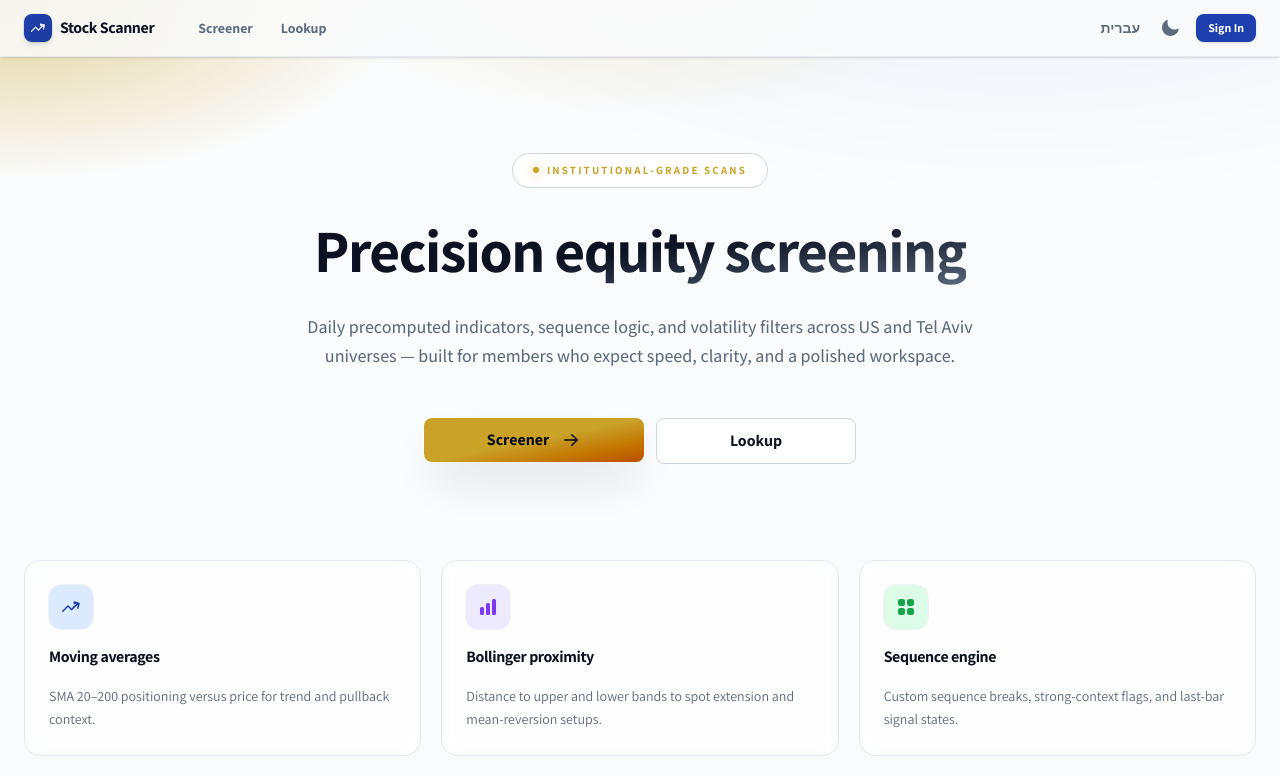
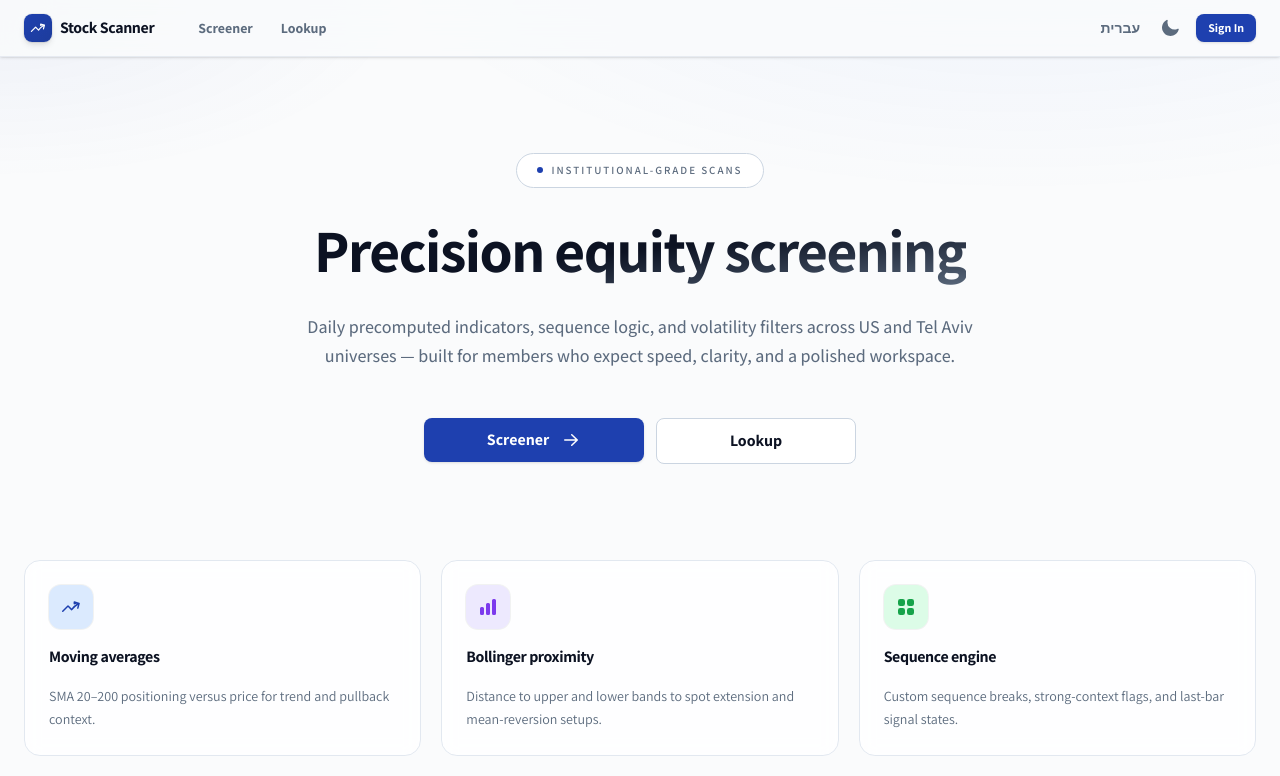
Before and after one commit to kfirAdler/stock-scanner, a Next.js app in the folder web/: page /en in a window 1280 px wide. Shown: the top 776 px of the page. Built offline with nearby package versions, Linux system fonts and the light colour scheme; no server answers.

Commit message:
initial code

```diff
--- a/web/src/app/[locale]/settings/page.tsx
+++ b/web/src/app/[locale]/settings/page.tsx
@@ -76,7 +76,7 @@ export default function SettingsPage() {
           <>
             <p className="text-sm font-bold text-text">
               {t("membershipPlanLabel")}:{" "}
-              <span className={entitlement.tier === "pro" ? "text-premium" : ""}>
+              <span className={entitlement.tier === "pro" ? "text-primary" : ""}>
                 {planLabel}
               </span>
             </p>
--- a/web/src/app/globals.css
+++ b/web/src/app/globals.css
@@ -4,8 +4,9 @@
   --color-primary: #1e40af;
   --color-primary-hover: #1d3c9c;
   --color-primary-soft: #dbeafe;
-  --color-premium: #c9a227;
-  --color-premium-glow: rgba(201, 162, 39, 0.45);
+  /* Muted accent for labels (slate); CTAs use primary */
+  --color-premium: #475569;
+  --color-premium-glow: rgba(30, 64, 175, 0.055);
   --color-surface: #fafbfc;
   --color-surface-alt: #f1f5f9;
   --color-surface-raised: #ffffff;
@@ -27,16 +28,16 @@
 
   --font-sans: var(--font-assistant);
 
-  --shadow-premium: 0 22px 45px -12px rgba(15, 23, 42, 0.18);
-  --shadow-inner-premium: inset 0 1px 0 rgba(255, 255, 255, 0.55);
+  --shadow-premium: 0 16px 40px -14px rgba(15, 23, 42, 0.1);
+  --shadow-inner-premium: inset 0 1px 0 rgba(255, 255, 255, 0.65);
 }
 
 .dark {
   --color-primary: #60a5fa;
   --color-primary-hover: #93bbfd;
   --color-primary-soft: #1e3a5f;
-  --color-premium: #e3c76a;
-  --color-premium-glow: rgba(227, 199, 106, 0.28);
+  --color-premium: #94a3b8;
+  --color-premium-glow: rgba(96, 165, 250, 0.06);
   --color-surface: #070b14;
   --color-surface-alt: #0f172a;
   --color-surface-raised: #111c2e;
@@ -56,8 +57,8 @@
   --color-chart-up: #4ade80;
   --color-chart-down: #f87171;
 
-  --shadow-premium: 0 24px 55px -14px rgba(0, 0, 0, 0.55);
-  --shadow-inner-premium: inset 0 1px 0 rgba(255, 255, 255, 0.06);
+  --shadow-premium: 0 20px 50px -18px rgba(0, 0, 0, 0.45);
+  --shadow-inner-premium: inset 0 1px 0 rgba(255, 255, 255, 0.05);
 }
 
 html {
--- a/web/src/components/billing/PremiumGate.tsx
+++ b/web/src/components/billing/PremiumGate.tsx
@@ -10,16 +10,16 @@ export function PremiumGate({ kind }: { kind: GateKind }) {
   const t = useTranslations("premium");
 
   return (
-    <div className="relative overflow-hidden rounded-3xl border border-border-strong bg-surface-raised shadow-premium">
+    <div className="relative overflow-hidden rounded-3xl border border-border-strong bg-surface-raised shadow-lg ring-1 ring-black/[0.03] dark:ring-white/[0.06]">
       <div
-        className="pointer-events-none absolute inset-0 opacity-[0.35] dark:opacity-25"
+        className="pointer-events-none absolute inset-0 opacity-50 dark:opacity-40"
         style={{
           background:
-            "radial-gradient(900px 400px at 10% -20%, var(--color-premium-glow), transparent 55%), radial-gradient(600px 300px at 100% 0%, var(--color-primary-soft), transparent 50%)",
+            "radial-gradient(720px 320px at 50% -30%, var(--color-primary-soft), transparent 58%)",
         }}
       />
       <div className="relative px-6 py-10 sm:px-10 sm:py-12 text-center space-y-5 max-w-lg mx-auto">
-        <div className="inline-flex h-14 w-14 items-center justify-center rounded-2xl border border-border-strong bg-surface-alt text-premium shadow-inner-premium">
+        <div className="inline-flex h-14 w-14 items-center justify-center rounded-2xl border border-border-strong bg-surface-alt text-primary">
           <svg xmlns="http://www.w3.org/2000/svg" viewBox="0 0 24 24" fill="currentColor" className="w-7 h-7" aria-hidden>
             <path fillRule="evenodd" d="M12 1.5a5.25 5.25 0 00-5.25 5.25v3a3 3 0 00-3 3v6.75a3 3 0 003 3h10.5a3 3 0 003-3v-6.75a3 3 0 00-3-3v-3A5.25 5.25 0 0012 1.5zm3.75 8.25v-3a3.75 3.75 0 10-7.5 0v3h7.5z" clipRule="evenodd" />
           </svg>
@@ -33,14 +33,14 @@ export function PremiumGate({ kind }: { kind: GateKind }) {
         <div className="flex flex-col sm:flex-row gap-3 justify-center pt-2">
           {kind === "login" ? (
             <Link href="/auth/login">
-              <Button variant="lux" size="lg" className="w-full sm:w-auto min-w-[200px]">
+              <Button variant="primary" size="lg" className="w-full sm:w-auto min-w-[200px]">
                 {t("signIn")}
               </Button>
             </Link>
           ) : (
             <>
               <Link href="/settings">
-                <Button variant="lux" size="lg" className="w-full sm:w-auto min-w-[200px]">
+                <Button variant="primary" size="lg" className="w-full sm:w-auto min-w-[200px]">
                   {t("viewAccount")}
                 </Button>
               </Link>
--- a/web/src/components/layout/Header.tsx
+++ b/web/src/components/layout/Header.tsx
@@ -79,7 +79,7 @@ export function Header() {
               {t("common.appName")}
             </span>
             {showMemberBadge && (
-              <span className="hidden sm:inline-flex items-center rounded-full border border-premium/40 bg-gradient-to-r from-premium/15 to-amber-500/10 px-2.5 py-0.5 text-[10px] font-bold uppercase tracking-wider text-premium">
+              <span className="hidden sm:inline-flex items-center rounded-full border border-primary/25 bg-primary-soft px-2.5 py-0.5 text-[10px] font-bold uppercase tracking-wider text-primary">
                 {t("premium.headerBadge")}
               </span>
             )}
--- a/web/src/components/marketing/HomePageClient.tsx
+++ b/web/src/components/marketing/HomePageClient.tsx
@@ -22,15 +22,15 @@ export function HomePageClient() {
     <div className="mx-auto max-w-7xl px-4 sm:px-6">
       <div className="relative py-16 sm:py-24 text-center space-y-8">
         <div
-          className="pointer-events-none absolute inset-x-0 -top-24 h-72 opacity-40 dark:opacity-30"
+          className="pointer-events-none absolute inset-x-0 -top-24 h-72 opacity-50 dark:opacity-35"
           style={{
             background:
-              "radial-gradient(520px 220px at 50% 0%, var(--color-premium-glow), transparent 70%)",
+              "radial-gradient(520px 220px at 50% 0%, var(--color-primary-soft), transparent 72%)",
           }}
         />
 
-        <div className="relative inline-flex items-center gap-2 rounded-full border border-border-strong bg-surface-raised/90 backdrop-blur-sm px-5 py-2 text-[11px] font-bold uppercase tracking-[0.2em] text-premium shadow-inner-premium">
-          <span className="h-1.5 w-1.5 rounded-full bg-premium shadow-[0_0_12px_var(--color-premium)]" />
+        <div className="relative inline-flex items-center gap-2 rounded-full border border-border-strong bg-surface-raised/90 backdrop-blur-sm px-5 py-2 text-[11px] font-semibold uppercase tracking-[0.18em] text-text-secondary">
+          <span className="h-1.5 w-1.5 rounded-full bg-primary" aria-hidden />
           {t("badge")}
         </div>
 
@@ -46,7 +46,7 @@ export function HomePageClient() {
 
         <div className="relative flex flex-col sm:flex-row justify-center gap-3 pt-4">
           <Link href="/screener">
-            <Button variant="lux" size="lg" className="w-full sm:w-auto min-w-[220px] shadow-premium">
+            <Button variant="primary" size="lg" className="w-full sm:w-auto min-w-[220px]">
               {tNav("screener")}
               <svg xmlns="http://www.w3.org/2000/svg" viewBox="0 0 20 20" fill="currentColor" className="w-5 h-5 ms-1 rtl:rotate-180" aria-hidden>
                 <path fillRule="evenodd" d="M3 10a.75.75 0 01.75-.75h10.638L10.23 5.29a.75.75 0 111.04-1.08l5.5 5.25a.75.75 0 010 1.08l-5.5 5.25a.75.75 0 11-1.04-1.08l4.158-3.96H3.75A.75.75 0 013 10z" clipRule="evenodd" />
@@ -85,7 +85,7 @@ function FeatureCard({
   color: CardColor;
 }) {
   return (
-    <div className="group relative rounded-2xl border border-border bg-surface-raised/80 backdrop-blur-sm p-6 space-y-4 transition-all duration-300 hover:border-border-strong hover:shadow-premium hover:-translate-y-0.5">
+    <div className="group relative rounded-2xl border border-border bg-surface-raised/80 backdrop-blur-sm p-6 space-y-4 transition-all duration-300 hover:border-border-strong hover:shadow-md hover:-translate-y-0.5">
       <div className={`inline-flex h-11 w-11 items-center justify-center rounded-xl ring-1 ring-black/5 dark:ring-white/10 ${colorMap[color]}`}>
         {icon}
       </div>
--- a/web/src/components/ui/Button.tsx
+++ b/web/src/components/ui/Button.tsx
@@ -3,7 +3,7 @@
 import { clsx } from "clsx";
 import { type ButtonHTMLAttributes, forwardRef } from "react";
 
-type Variant = "primary" | "secondary" | "ghost" | "danger" | "lux";
+type Variant = "primary" | "secondary" | "ghost" | "danger";
 type Size = "sm" | "md" | "lg";
 
 interface ButtonProps extends ButtonHTMLAttributes<HTMLButtonElement> {
@@ -21,7 +21,6 @@ const variantStyles: Record<Variant, string> = {
     "text-text-secondary hover:text-text hover:bg-surface-alt focus-visible:ring-primary/50",
   danger:
     "bg-danger text-white shadow-sm hover:bg-red-700 active:scale-[0.98] focus-visible:ring-danger/50",
-  lux: "bg-gradient-to-br from-premium via-premium to-amber-700 text-slate-950 shadow-premium ring-1 ring-white/25 hover:brightness-105 active:scale-[0.98] focus-visible:ring-premium/60",
 };
 
 const sizeStyles: Record<Size, string> = {
```
